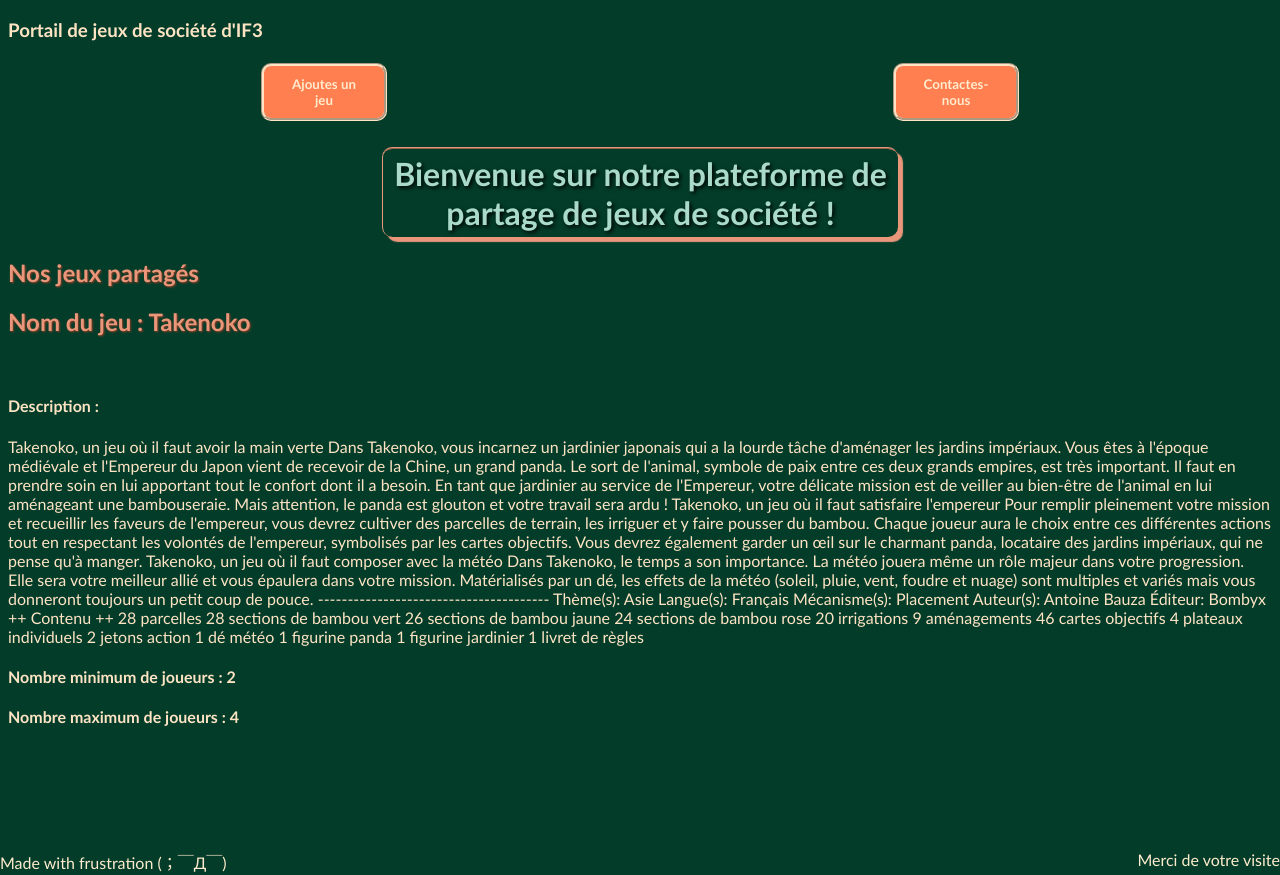
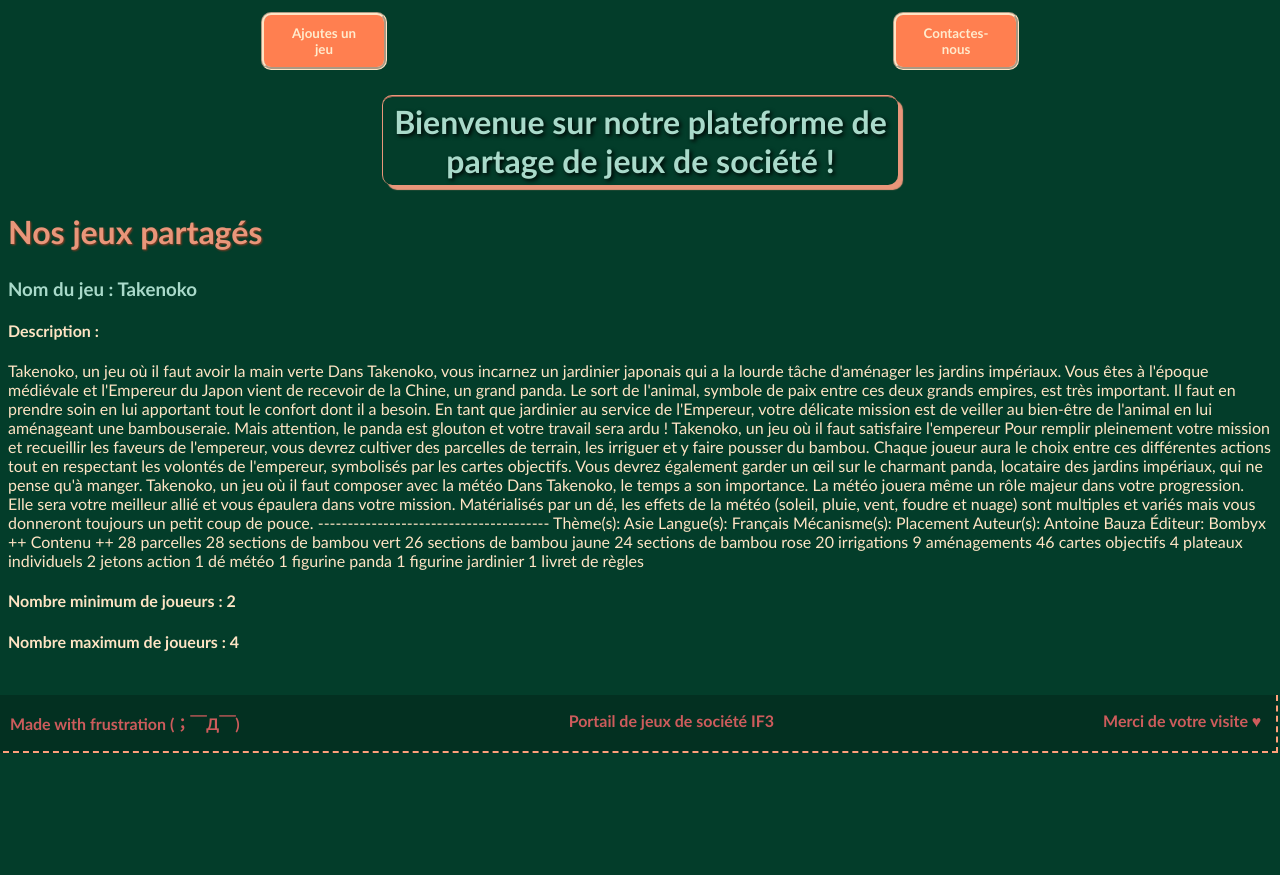
Before and after one commit to GlitchyMuon/Boardgame_site_project, a PHP site: page / in a window 1280 px wide. Run offline with PHP 8.4, Linux system fonts and the light colour scheme; data comes from the database, SQL or seed files in the repository.

Commit message:
tried to debug why the game add form doesn't show. had to put else 404 condition in comment to let it show. But doesn't send to DB... Also added middle footer text (Portail de jeux de société d'IF3)

```diff
--- a/CSS/style.css
+++ b/CSS/style.css
@@ -23,6 +23,12 @@
     color:darksalmon;
     text-align: left;
     text-shadow: 1px 1px 2px rgb(140, 60, 35);
+    font-size: xx-large;
+}
+
+h3 {
+    color:rgb(169, 218, 202);
+    text-align: left;
 }
 
 p {
@@ -101,17 +107,30 @@
 }
 
 footer {
-    color:darkseagreen ;
+    background-color:rgb(3, 48, 33);
     display: flex;
     justify-content: space-between;
+    border-style: dashed;
+    border-width: 2px;
+    border-top: 2px;
+    border-top-color: lightsalmon;
+    border-left-color: lightsalmon;
+    border-right-color: lightsalmon;
+    border-bottom-color: lightsalmon;
     padding-right: 15px;
     padding-left: 15px;
-    position: fixed;
+    position:relative;
+    margin-top: 20px;
     left: 5;
     right: 0;
     bottom: 0;
-    width: 100%;
+    width: 99%;
     text-align: center;
     margin: -15px;
+    font-weight:900;
 
 }
+
+footer, p{
+    color:indianred;
+}
--- a/Jeu.php
+++ b/Jeu.php
@@ -5,9 +5,9 @@
     public int $min_joueurs;
     public int $max_joueurs;
 
-    function __construct(string $nomJeu, string $descript, int $minJoueurs, int $maxJoueurs){
+    function __construct(string $nomJeu, string $description, int $minJoueurs, int $maxJoueurs){
         $this->nom=$nomJeu;
-        $this->description=$descript;
+        $this->description=$description;
         $this->min_joueurs=$minJoueurs;
         $this->max_joueurs=$maxJoueurs;
     }
--- a/JeuModel.php
+++ b/JeuModel.php
@@ -33,7 +33,7 @@
 
         foreach ($result as $aLineTableGame) {
 
-            $aGame = new Jeu($aLineTableGame["Name"], $aLineTableGame["Description"], $aLineTableGame["Min_players"], $aLineTableGame["Max_players"]);
+            $aGame = new Jeu($aLineTableGame["Name"], $aLineTableGame["Description"], $aLineTableGame["Min_players"], $aLineTableGame["Max_players"]);  //nom des tables db
 
             //Autre façon de faire
             // $aFormation->id = $formation["id"];
@@ -48,9 +48,27 @@
 
     }
 
-    function addGame(){
+    function addGame(Jeu $newGame): void{
+        $query = "INSERT INTO  `boardgame`(`Name`, `Description`, `Min_players`, `Max_players`) VALUES(:Name, :Description, :Min_players, :Max_players)
+    ";
+    try{
+        $request= $this->myPDO->prepare($query);
 
+        $request->execute([
+
+            $newGame->Name,
+            $newGame->Description,
+            $newGame->Min_players,
+            $newGame->Max_players
+
+        ]);
+
+    }catch (PDOException $exception){
+        die("Erreur dans l'insertion : $exception->getMessage()");
     }
+
+
+}
 
 
 
--- a/footer.php
+++ b/footer.php
@@ -2,7 +2,8 @@
             <!-- <div class="style-footer"> -->
 
             <p>Made with frustration (；￣Д￣)</p>
-            <p>Merci de votre visite</p>
+            <p>Portail de jeux de société IF3</p>
+            <p>Merci de votre visite ♥</p>
 
             <!-- </div> -->
 
--- a/home.php
+++ b/home.php
@@ -22,10 +22,10 @@
     $model = new JeuModel();
     $toutLesJeux = $model->getAllGames();
     foreach ($toutLesJeux as $unJeu){
-        echo "<h2>Nom du jeu : $unJeu->nom</h2><br/>";
+        echo "<h3>Nom du jeu : $unJeu->nom</h3>";
 
         echo "<h4>Description : </h4> $unJeu->description
             <h4>Nombre minimum de joueurs : $unJeu->min_joueurs</h4>
-            <h4>Nombre maximum de joueurs : $unJeu->max_joueurs</h4>";
+            <h4>Nombre maximum de joueurs : $unJeu->max_joueurs</h4></br></br>";
     }
 ?>
--- a/index.php
+++ b/index.php
@@ -9,9 +9,9 @@
 </head>
 <body>
         <header>
-            <h3>Portail de jeux de société d'IF3</h3>
         <?php
            include("nav.php");
+           include("JeuModel.php");
         ?>
         </header>
 
@@ -26,6 +26,8 @@
 
                 switch ($maPage) {
                     case 'jeux':
+                        // $model = new JeuModel();
+                        // $tousJeux = $model->addGame($newGame);
                         include("jeux.php");
                         break;
 
```
Also changed, not shown: jeux.php (+20 -18 lines).
